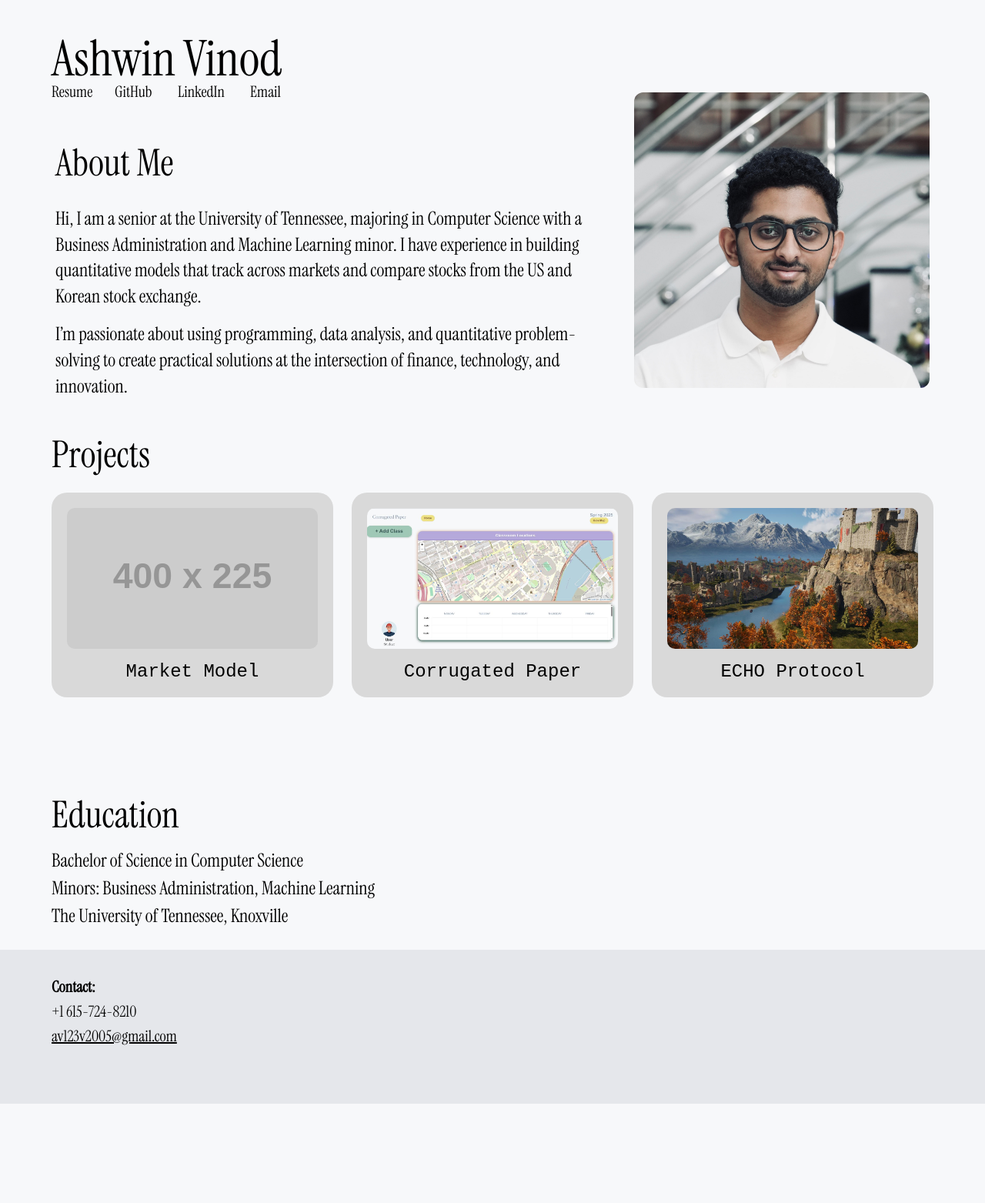
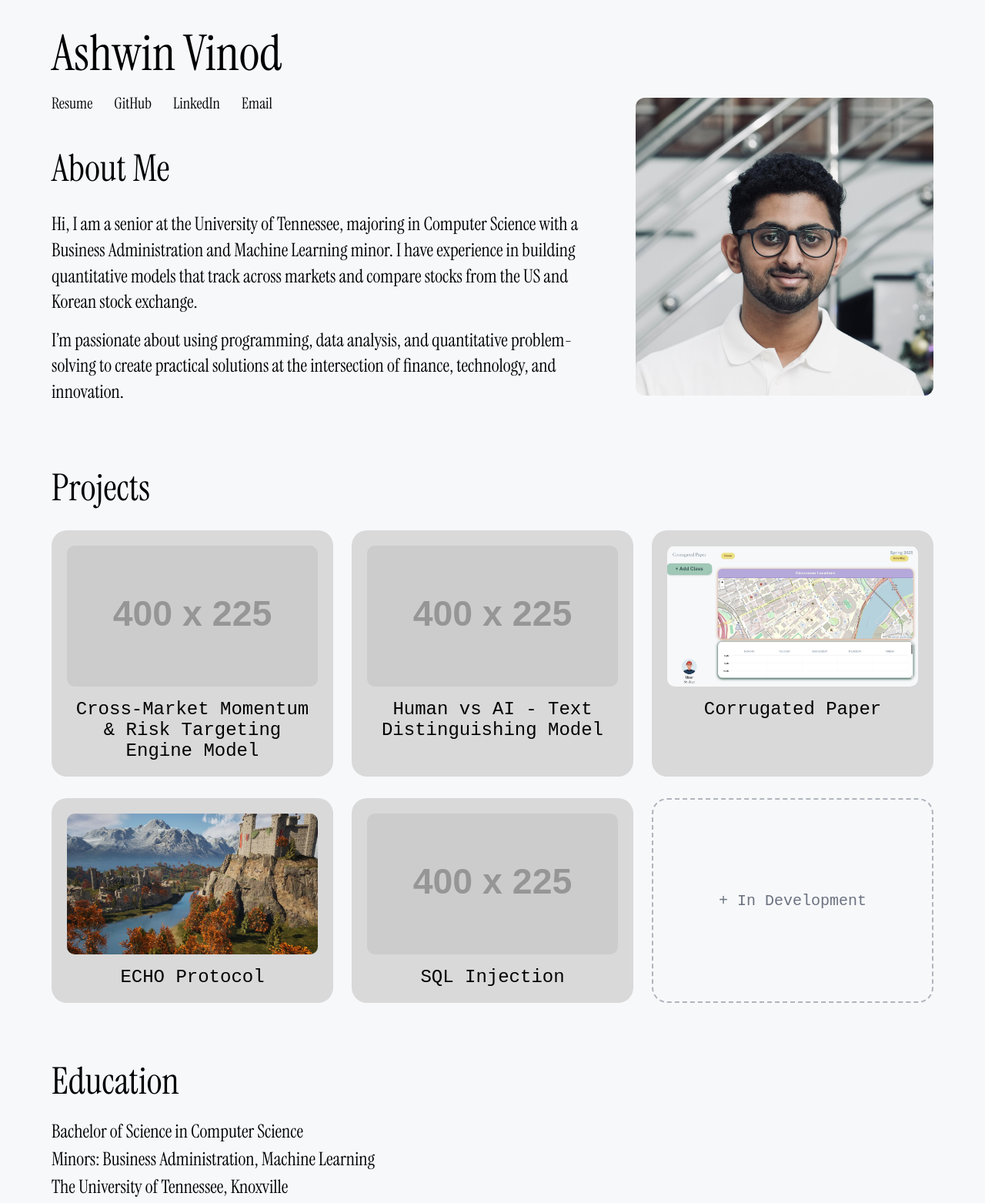
Before and after one commit to avinod1/avinod1.github.io, a plain HTML site: page index.html in a window 1280 px wide. Shown: the top 1563 px of the page at 77% size. Before the commit the page ends 1450 px from the top, so only its background shows below. Drawn offline with Linux system fonts and the light colour scheme; placeholder pictures from the web are drawn by us; a web font is replaced by a local one.

Commit message:
Add files via upload

```diff
--- a/index.html
+++ b/index.html
@@ -4,77 +4,86 @@
         <meta charset="utf-8" />
         <meta name="viewport" content="width=device-width, initial-scale=1.0" />
         <title>Ashwin Vinod</title>
-        <!-- Load the fonts used in your Figma design -->
+
+        <!-- Google Fonts -->
         <link rel="preconnect" href="https://fonts.googleapis.com">
         <link rel="preconnect" href="https://fonts.gstatic.com" crossorigin>
         <link href="https://fonts.googleapis.com/css2?family=Instrument+Serif:ital@0;1&family=Intel+One+Mono:wght@400;700&display=swap" rel="stylesheet">
 
+        <!-- External CSS stylesheet -->
         <link rel="stylesheet" href="style - home.css" />
     </head>
     <body>
-        <!-- Changed height: 100% to min-height: 1450px and removed overflow: hidden -->
-        <div style="width: 100%; min-height: 1450px; position: relative; background: #F7F8FA;">
+        <div class="page-wrapper">
+        <!-- Header -->
+        <header class="site-header">
             <div class="name">Ashwin Vinod</div>
+            <nav class="nav-links">
+                <a href="https://avinod1.github.io/Ashwin%20Vinod%20-%20CS%20-%20ML%20-%20Business%20-%20Quant%20Trader.pdf" target="_blank">Resume</a>
+                <a href="https://github.com/avinod1" target="_blank">GitHub</a>
+                <a href="https://linkedin.com/in/ashwin-varghese-vinod" target="_blank">LinkedIn</a>
+                <a href="mailto:av123v2005@gmail.com">Email</a>
+            </nav>
+        </header>
 
-            <a style="width: 57px; height: 29px; left: 67px; top: 106px; position: absolute; color: black; font-size: 20px; font-family: 'Instrument Serif', serif; font-weight: 400; href="https://avinod1.github.io/Ashwin%20Vinod%20-%20CS%20-%20ML%20-%20Business%20-%20Quant%20Trader.pdf">Resume</a>
-            <a style="width: 57px; height: 29px; left: 149px; top: 106px; position: absolute; color: black; font-size: 20px; font-family: 'Instrument Serif', serif; font-weight: 400;" href="https://github.com/avinod1" target="_blank">GitHub</a>
-            <a style="width: 69px; height: 29px; left: 231px; top: 106px; position: absolute; color: black; font-size: 20px; font-family: 'Instrument Serif', serif; font-weight: 400;" href="https://www.linkedin.com/in/ashwin-varghese-vinod" target="_blank">LinkedIn</a>
-            <a style="width: 57px; height: 29px; left: 325px; top: 106px; position: absolute; color: black; font-size: 20px; font-family: 'Instrument Serif', serif; font-weight: 400;" href="mailto:ashwin.vinod@example.com" target="_blank">Email</a>
+        <!-- About Section -->
+        <section class="about-hero-container">
+            <div class="about-text">
+                <h2 class="about-heading">About Me</h2>
+                <p>Hi, I am a senior at the University of Tennessee, majoring in Computer Science with a Business Administration and Machine Learning minor. I have experience in building quantitative models that track across markets and compare stocks from the US and Korean stock exchange.</p>
+                <p>I’m passionate about using programming, data analysis, and quantitative problem-solving to create practical solutions at the intersection of finance, technology, and innovation.</p>
+            </div>
+            <img class="profile-pic" src="Profile Pic.jpg" alt="Profile" />
+        </section>
 
-            <div class="about-hero-container">
-                <!-- Left Column: Heading and Both Paragraphs -->
-                <div class="about-text">
-                    <div class="about-heading">About Me</div>
-                    <p>
-                        Hi, I am a senior at the University of Tennessee, majoring in Computer Science with a Business Administration and Machine Learning minor. I have experience in building quantitative models that track across markets and compare stocks from the US and Korean stock exchange.
-                    </p>
-                    <p>
-                        I’m passionate about using programming, data analysis, and quantitative problem-solving to create practical solutions at the intersection of finance, technology, and innovation.
-                    </p>
-                </div>
-
-                <!-- Right Column: Profile Image that compresses with the text -->
-                <img
-                    class="profile-pic"
-                    src="Profile Pic.jpg"
-                    alt="Ashwin Vinod Profile"
-                />
-            </div>
-
-           <div style="width: 187px; height: 73px; left: 67px; top: 559px; position: absolute; color: black; font-size: 48px; font-family: 'Instrument Serif', serif; font-weight: 400;">
-                Projects
-            </div>
-
+        <!-- Projects Section -->
+        <section class="projects-section">
+            <h2 class="projects-heading">Projects</h2>
             <div class="projects-container">
                 <div class="project-card">
-                    <img src="https://placehold.co/400x225" alt="Market Model preview" />
-                    <div class="project-title">Market Model</div>
+                    <img src="https://placehold.co/400x225" alt="Cross-Market Momentum & Risk Targeting Engine Model" />
+                    <div class="project-title">Cross-Market Momentum & Risk Targeting Engine Model</div>
                 </div>
+                <a class="project-card" href="https://github.com/avinod1/Human-VS-AI" target="_blank">
+                    <img src="https://placehold.co/400x225" alt="Human vs AI - Text Distinguishing Model" />
+                    <div class="project-title">Human vs AI - Text Distinguishing Model</div>
+                </a>
+                <a class="project-card" href="https://github.com/cs340-25/CorrugatedPaper" target="_blank">
+                    <img src="Corrugated Paper - Home.jpg" alt="Corrugated Paper" />
+                    <div class="project-title">Corrugated Paper</div>
+                </a>
+
                 <div class="project-card">
-                    <img src="Corrugated Paper - Home.jpg" alt="Corrugated Paper preview" />
-                    <div class="project-title">Corrugated Paper</div>
-                </div>
-                <div class="project-card">
-                    <img src="Echo Protocol - Map.jpg" alt="ECHO Protocol preview" />
+                    <img src="Echo Protocol - Map.jpg" alt="ECHO Protocol" />
                     <div class="project-title">ECHO Protocol</div>
                 </div>
+                <a class="project-card" href="https://www.youtube.com/watch?v=5_zOvbUyKJk" target="_blank">
+                    <img src="https://placehold.co/400x225" alt="SQL Injection" />
+                    <div class="project-title">SQL Injection</div>
+                </a>
+
+                <div class="project-card placeholder">
+                    <div style="font-family: 'Intel One Mono', monospace; font-size: 20px;">+ In Development</div>
+                </div>
             </div>
+        </section>
 
-            <!-- Education -->
-            <div style="width: 187px; height: 73px; left: 67px; top: 1027px; position: absolute; color: black; font-size: 48px; font-family: 'Instrument Serif', serif;">Education</div>
-            <div style="width: 600px; height: 100px; left: 67px; top: 1100px; position: absolute; color: black; font-size: 24px; font-family: 'Instrument Serif', serif; line-height: 1.5;">
+        <!-- Education Section -->
+        <section class="education-section">
+            <h2 class="education-heading">Education</h2>
+            <div class="education-text">
                 Bachelor of Science in Computer Science<br/>
                 Minors: Business Administration, Machine Learning<br/>
                 The University of Tennessee, Knoxville
             </div>
+        </section>
+    </div>
 
-            <!-- Footer / Contact -->
-            <div style="width: 100%; height: 200px; left: 0px; top: 1234px; position: absolute; background: #E5E7EB;"></div>
-            <div style="left: 67px; top: 1266px; position: absolute; color: black; font-size: 20px; font-family: 'Instrument Serif', serif; line-height: 1.6;">
-                <strong>Contact:</strong><br/>
-                +1 615-724-8210<br/>
-                <a href="mailto:av123v2005@gmail.com" style="color: black; text-decoration: underline;">av123v2005@gmail.com</a>
-            </div>
-        </div>
+    <!-- Footer placed outside page-wrapper to stretch full width -->
+    <footer class="site-footer">
+        <strong>Contact:</strong><br/>
+        +1 615-724-8210<br/>
+        <a href="mailto:av123v2005@gmail.com">av123v2005@gmail.com</a>
+    </footer>
     </body>
 </html>
--- a/style - home.css
+++ b/style - home.css
@@ -1,58 +1,81 @@
+* {
+    box-sizing: border-box;
+}
+
 html, body {
     margin: 0;
     padding: 0;
     background: #F7F8FA;
-}
-.name {
-    position: absolute;
-    left: 67px;
-    top: 35px;
-    width: 410px;
-    height: 71px;
     font-family: 'Instrument Serif', serif;
-    font-size: 64px;
-    font-weight: 400;
     color: black;
 }
 
 a {
     text-decoration: none;
+    color: black;
 }
 
-/* Container holding the entire About Me section + Profile Image */
-.about-hero-container {
-    position: absolute;
-    top: 180px;                            /* Anchors below your top nav */
-    left: 0;
+/* Page wrapper locking 67px spacing on left and right */
+.page-wrapper {
     width: 100%;
-    padding: 0 72px;                       /* Aligns with your 72px left margin */
+    padding: 35px 67px 0 67px; /* 35px top margin matching your original top: 35px */
     box-sizing: border-box;
-    display: grid;
-    grid-template-columns: 1.3fr 0.7fr;    /* Text gets ~65%, Image gets ~35% */
-    gap: 40px;                             /* Space between text and picture */
-    align-items: start;
 }
 
-/* About Me header */
+/* Header & Name */
+.site-header {
+    margin-bottom: 40px;
+}
+
+.name {
+    font-family: 'Instrument Serif', serif;
+    font-size: 64px;       /* Restored to your original 64px */
+    font-weight: 400;
+    color: black;
+    line-height: 1.1;
+    margin-bottom: 16px;
+}
+
+/* Top Nav Links */
+.nav-links {
+    display: flex;
+    gap: 28px;
+    font-size: 20px;
+    font-family: 'Instrument Serif', serif;
+}
+
+.nav-links a:hover {
+    text-decoration: underline;
+}
+
+/* About Section */
+.about-hero-container {
+    width: 100%;
+    display: grid;
+    grid-template-columns: 1.3fr 0.7fr;
+    gap: 40px;
+    align-items: start;
+    margin-bottom: 60px;
+}
+
 .about-heading {
     font-size: 48px;
     font-family: 'Instrument Serif', serif;
     font-weight: 400;
     color: black;
-    margin-bottom: 24px;
+    margin: 0 0 24px 0;
 }
 
-/* Paragraph styling */
 .about-text p {
     font-size: 24px;
     font-family: 'Instrument Serif', serif;
     font-weight: 400;
     line-height: 1.4;
     color: black;
-    margin: 0 0 16px 0;                    /* Spacing between the two paragraphs */
+    margin: 0 0 16px 0;
 }
 
-/* Fluid profile picture */
+/* Profile Picture shifted higher relative to the About heading */
 .profile-pic {
     width: 100%;
     max-width: 440px;
@@ -60,36 +83,39 @@ a {
     object-fit: cover;
     border-radius: 12px;
     justify-self: end;
-
-    /* Pulls the image higher relative to the About Me text */
-    margin-top: -60px;
+    margin-top: -60px;     /* Restored your -60px upward shift */
 }
 
-/* Container for the 3 project cards */
+/* Projects Section */
+.projects-section {
+    margin-bottom: 70px;
+}
+
+.projects-heading {
+    font-size: 48px;
+    font-family: 'Instrument Serif', serif;
+    font-weight: 400;
+    color: black;
+    margin: 0 0 24px 0;
+}
+
+/* 3-Column Project Grid that automatically wraps into 2 rows for 4–6 projects */
 .projects-container {
-    position: absolute;
-    top: 640px;                            /* Sits below the Projects title (which is at top: 559px) */
-    left: 0;
     width: 100%;
     display: grid;
-    grid-template-columns: repeat(3, 1fr); /* 3 equal columns */
-    gap: 24px;                             /* Space between cards */
-    padding: 0 67px;                       /* Aligns with your 67px left margin */
-    box-sizing: border-box;
+    grid-template-columns: repeat(3, 1fr);
+    gap: 28px 24px;
 }
 
-/* Individual card styling */
 .project-card {
     background: #D9D9D9;
     border-radius: 20px;
     padding: 20px;
-    box-sizing: border-box;
     display: flex;
     flex-direction: column;
     align-items: center;
 }
 
-/* Fluid image sizing */
 .project-card img {
     width: 100%;
     aspect-ratio: 16 / 9;
@@ -97,7 +123,6 @@ a {
     border-radius: 10px;
 }
 
-/* Card title styling */
 .project-title {
     margin-top: 16px;
     font-family: 'Intel One Mono', monospace;
@@ -105,3 +130,67 @@ a {
     text-align: center;
     color: black;
 }
+
+/* Placeholder card for upcoming 6th slot */
+.project-card.placeholder {
+    background: transparent;
+    border: 2px dashed #B0B5BD;
+    justify-content: center;
+    min-height: 250px;
+    color: #6B7280;
+}
+
+/* Education Section */
+.education-section {
+    margin-bottom: 80px;
+}
+
+.education-heading {
+    font-size: 48px;
+    font-family: 'Instrument Serif', serif;
+    font-weight: 400;
+    color: black;
+    margin: 0 0 16px 0;
+}
+
+.education-text {
+    font-size: 24px;
+    font-family: 'Instrument Serif', serif;
+    line-height: 1.5;
+    color: black;
+}
+
+/* Footer Section */
+.site-footer {
+    width: 100%;
+    background: #E5E7EB;
+    padding: 40px 67px;
+    font-family: 'Instrument Serif', serif;
+    font-size: 20px;
+    line-height: 1.6;
+    box-sizing: border-box;
+}
+
+.site-footer a {
+    text-decoration: underline;
+}
+
+/* Responsive collapse for small screens */
+@media (max-width: 900px) {
+    .about-hero-container {
+        grid-template-columns: 1fr;
+    }
+    .profile-pic {
+        justify-self: start;
+        margin-top: 0;
+    }
+    .projects-container {
+        grid-template-columns: 1fr;
+    }
+    .page-wrapper {
+        padding: 24px 24px 0 24px;
+    }
+    .site-footer {
+        padding: 30px 24px;
+    }
+}
```
